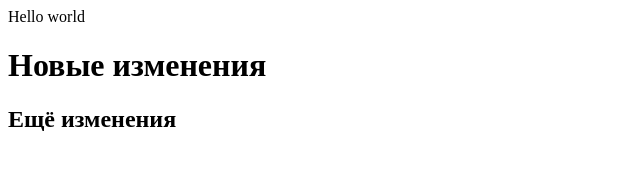
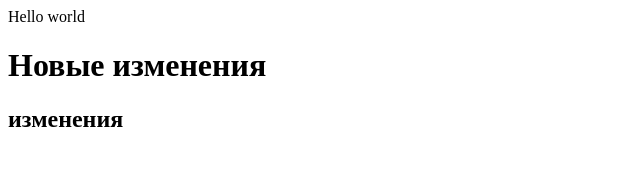
Before and after one commit to Monolith-cyborg/209IS_Dolgopolov, a plain HTML site: page index.html in a window 1280 px wide. Shown: the whole page, without its empty margins (0-640 px from the left). Drawn offline with Linux system fonts and the light colour scheme.

Commit message:
просто изменил

```diff
--- a/index.html
+++ b/index.html
@@ -8,6 +8,6 @@
 <body>
     <header>Hello world</header>
     <h1>Новые изменения</h1>
-    <h2>Ещё изменения</h2>
+    <h2>изменения</h2>
 </body>
 </html>
```
